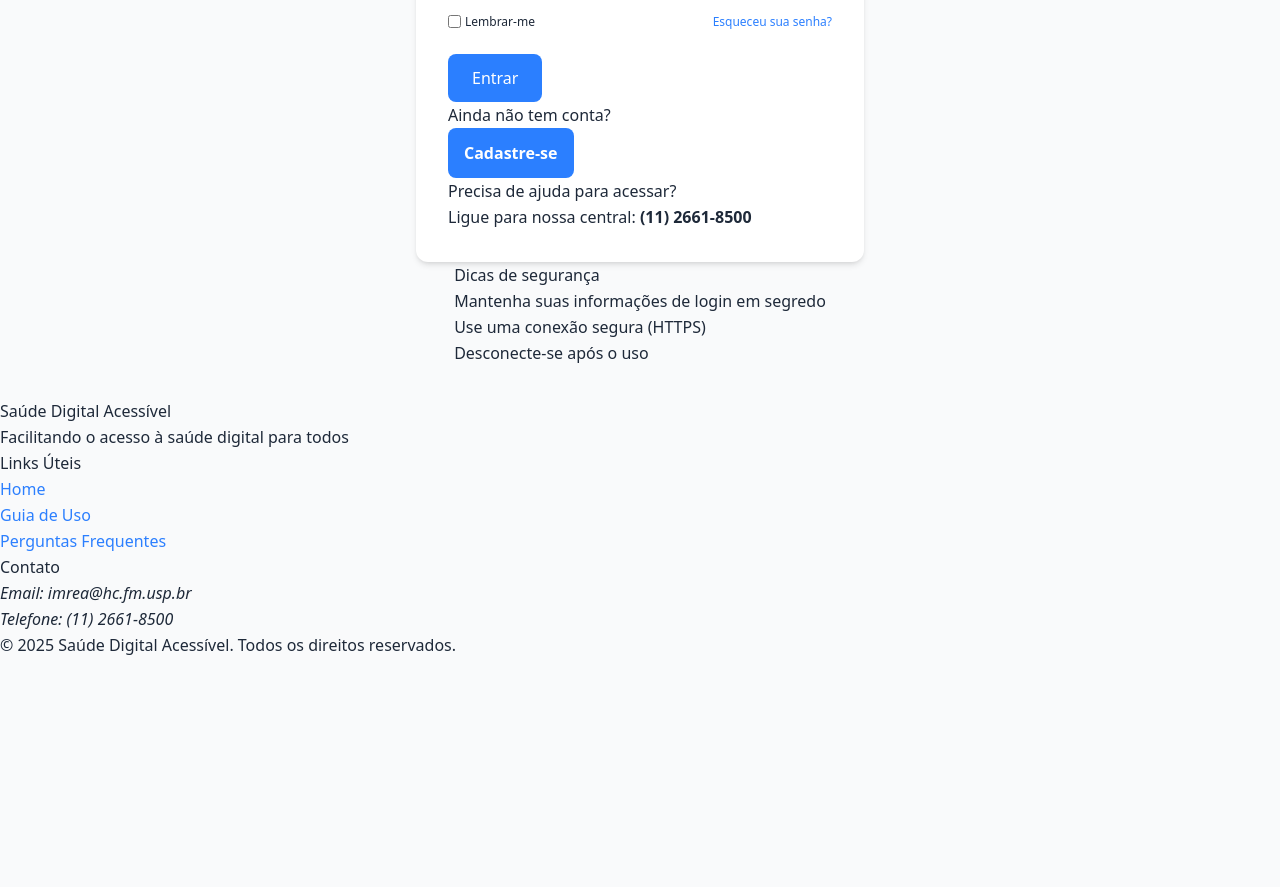
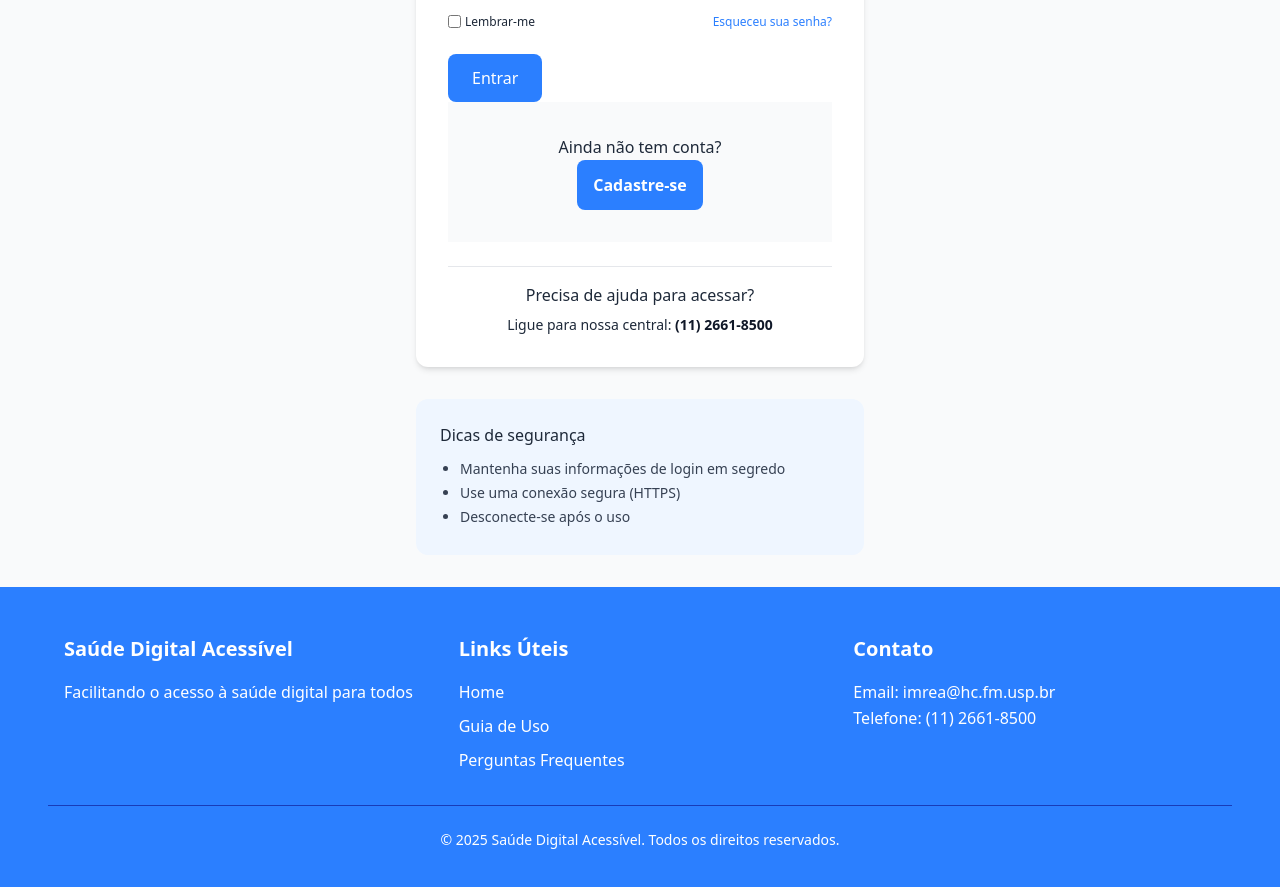
Before and after one commit to Front-End-Challenge-2sem/Sprint3-front-HC, a React (Vite) app in the folder sprint3-hc/: page /login in a window 1280 px wide. Shown: the part 561-1448 px from the top of the page. Before the commit the page ends 1219 px from the top, so only its background shows below. Built offline with nearby package versions, Linux system fonts and the light colour scheme.

Commit message:
Estilizando cadastro, estatisticas, dados, rodape e rodape-bottom

```diff
--- a/sprint3-hc/src/globals.css
+++ b/sprint3-hc/src/globals.css
@@ -316,4 +316,120 @@
   .botao-cadastre-se:hover {
     @apply bg-white text-blue-500 border border-blue-500;
   }
+
+  .cadastro-container {
+    @apply flex flex-col items-center justify-center p-8 bg-gray-50;
+  }
+
+  .acessibilidade-info {
+    @apply mt-6 pt-4 border-t border-gray-200 text-center text-sm;
+  }
+
+  .acessibilidade-info h3 {
+    @apply text-base mb-2 text-gray-800;
+  }
+
+  .acessibilidade-info strong {
+    @apply text-gray-900;
+  }
+
+  .dicas-seguranca {
+    @apply mt-8 bg-blue-50 p-6 rounded-xl max-w-md w-full;
+  }
+
+  .dicas-seguranca h3 {
+    @apply text-base mb-3 text-gray-800;
+  }
+
+  .dicas-seguranca ul {
+    @apply pl-5 list-disc;
+  }
+
+  .dicas-seguranca li {
+    @apply text-sm mb-1 text-gray-700;
+  }
+
+  .beneficios {
+    @apply py-20;
+  }
+
+  .beneficios h2 {
+    @apply text-center mb-12 text-3xl text-blue-600;
+  }
+
+  .grid-beneficios {
+    @apply grid grid-cols-1 md:grid-cols-2 lg:grid-cols-3 gap-8;
+  }
+
+  .beneficio {
+    @apply bg-white p-8 rounded-lg shadow-md text-center transition-all duration-300 ease-in-out;
+  }
+
+  .beneficio:hover {
+    @apply -translate-y-3 shadow-xl;
+  }
+
+  .beneficio img {
+    @apply mb-5;
+  }
+
+  .beneficio h3 {
+    @apply mb-4 text-blue-600;
+  }
+
+  .estatisticas {
+    @apply bg-blue-600 text-white py-20 text-center;
+  }
+
+  .estatisticas h2 {
+    @apply mb-12 text-3xl;
+  }
+
+  .dados {
+    @apply flex flex-col md:flex-row justify-center flex-wrap gap-12;
+  }
+
+  .dado {
+    @apply flex-1 min-w-[150px];
+  }
+
+  .numero {
+    @apply text-5xl font-bold block mb-3;
+  }
+
+  .rodape {
+    @apply bg-blue-500 text-white p-12;
+  }
+
+  .rodape-container {
+    @apply max-w-6xl mx-auto grid grid-cols-1 md:grid-cols-3 gap-8;
+  }
+
+  .rodape-secao h3 {
+    @apply text-xl font-bold mb-4;
+  }
+
+  .rodape-links {
+    @apply list-none p-0 m-0;
+  }
+
+  .rodape-links li + li {
+    @apply mt-2;
+  }
+
+  .rodape-links a {
+    @apply text-white no-underline transition-all duration-300 ease-in-out;
+  }
+
+  .rodape-links a:hover {
+    @apply underline;
+  }
+
+  address {
+    @apply not-italic;
+  }
+
+  .rodape-bottom {
+    @apply border-t border-blue-800 mt-8 pt-6 text-center text-sm;
+  }
 }
```
